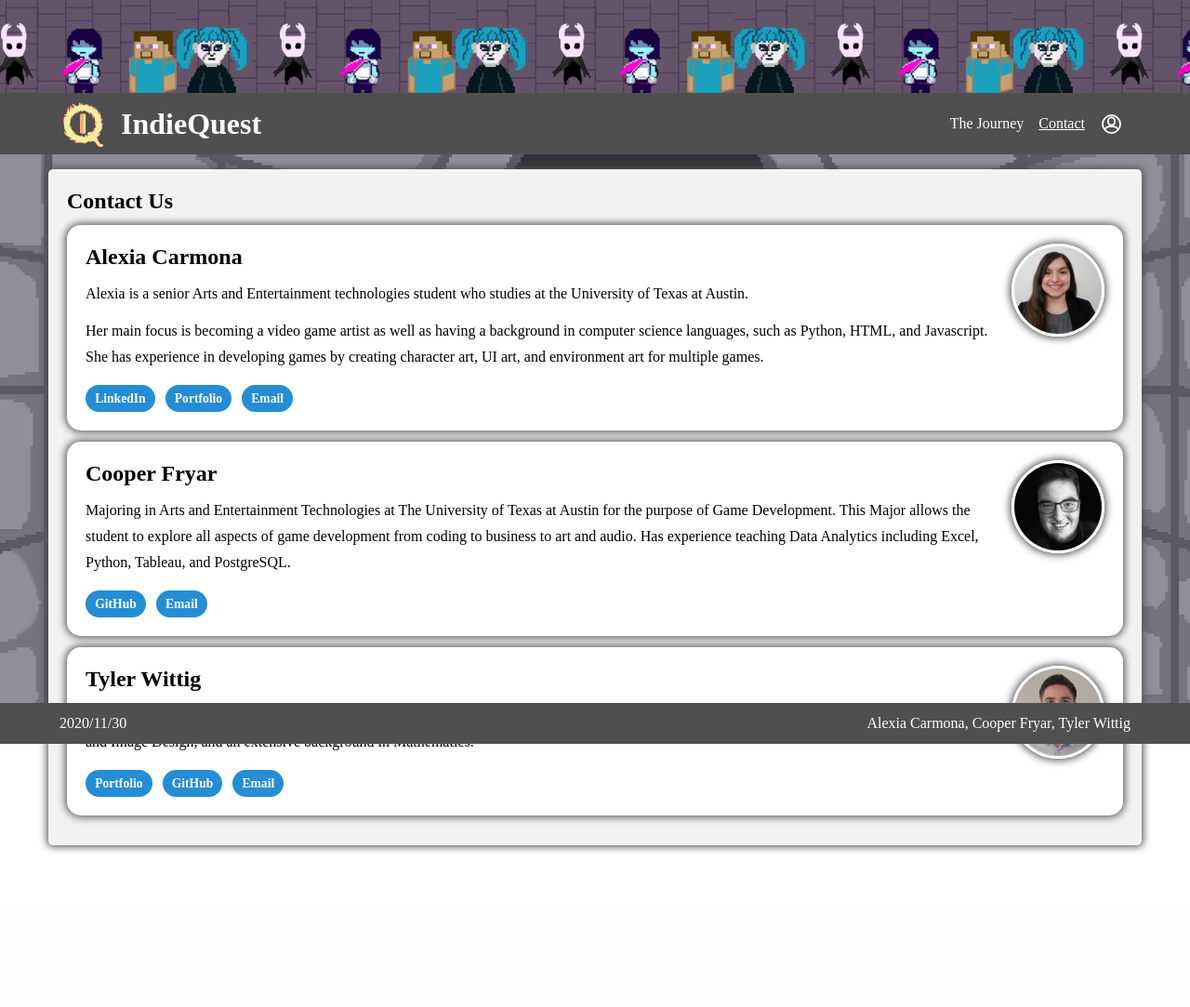
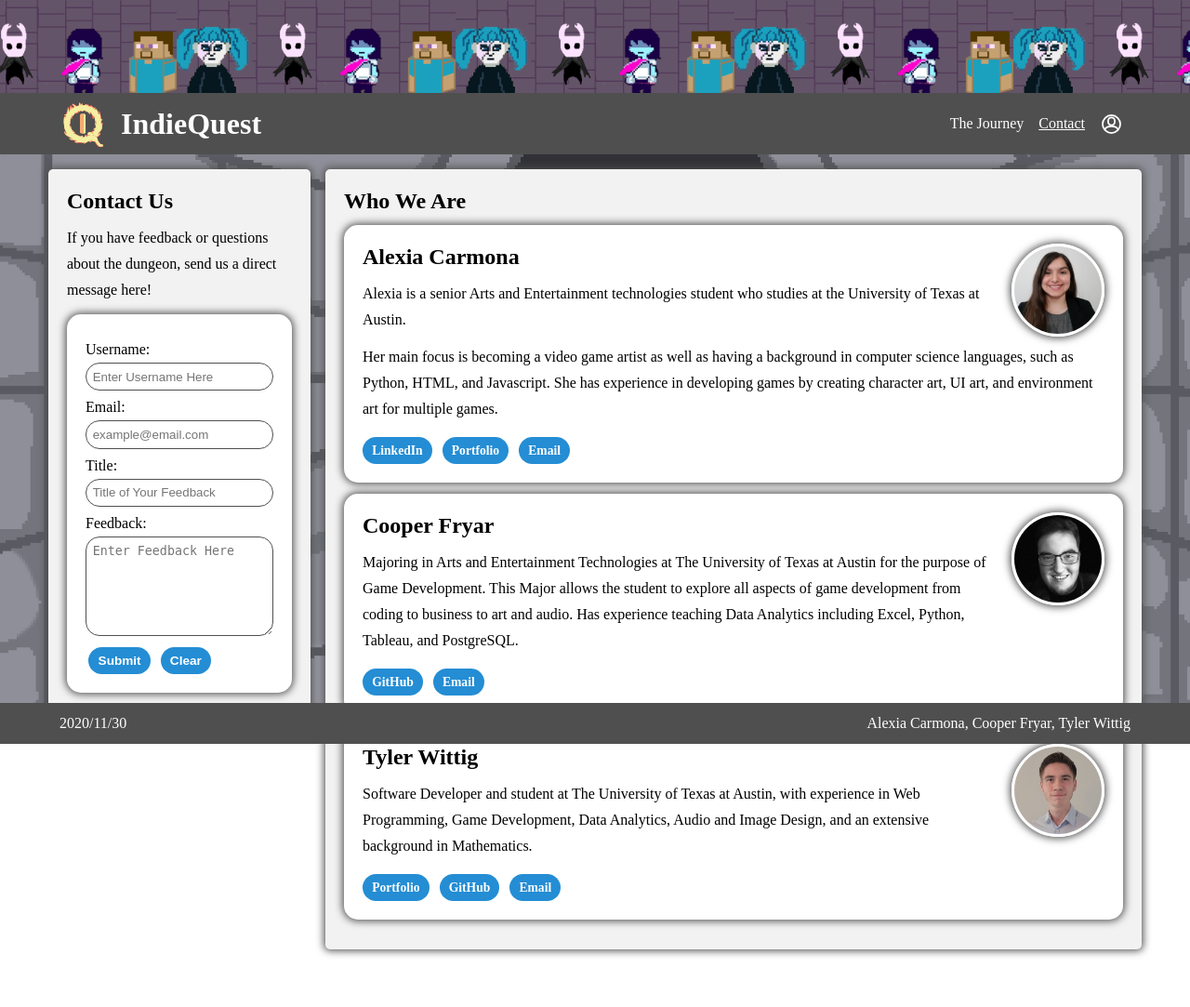
Before and after one commit to twit96/IndieQuest, a PHP site: page /contact/ in a window 1280 px wide. Shown: the whole page at 93% size. Before the commit the page ends 917 px from the top, so only its background shows below. Run offline with PHP 8.4, Linux system fonts and the light colour scheme; some web fonts are replaced.

Commit message:
Added Ajax Contact Form
Wrapped contact form blurbs in center div, added left div and placed contact form in it. (in contact/index.php)

Added contact_form.php to process, validate, and handle form data.

Added contact_form.js to add ajax functionality to page, and to provide UI validation of form data.

Added styles to main.css for contact page form.

```diff
--- a/assets/css/main.css
+++ b/assets/css/main.css
@@ -296,7 +296,7 @@ header a {
 }
 
 /* reflow page layout on small screens */
-@media (max-width: 930px) {
+@media (max-width: 975px) {
   /* sidebars shift to top and bottom of page */
   #page-wrapper { flex-direction: column-reverse; }
 
@@ -364,14 +364,43 @@ header a {
   box-shadow: 0 0 0.5em 0.1em var(--nav-bg);
 }
 
-/* @media (max-width: 650px) { .contact .avatar { width: 25%; } } */
-
 /* prevent floated profile images from overflowing container */
 .contact section { overflow: auto;}
 
 /* Contact Links */
 .contact nav { padding-top: 1em; }
 .contact a { margin-right: 0.5em; }
+
+
+/* Contact Form */
+#contact-form label {
+  display: flex;
+  flex-direction: column;
+  align-items: flex-start;
+  margin: 0.25em 0;
+}
+
+#contact-form input[type=text], #contact-form input[type=password], #contact-form textarea {
+  display: block;
+  padding: 0.5em;
+  width: 100%;
+  border-radius: 15px;
+  border: 1px solid var(--nav-bg);
+  color: var(--link-text);
+}
+
+#contact-form input[type=text]:focus, #contact-form input[type=password]:focus, #contact-form textarea:focus {
+  outline: none;
+  border: 1px solid var(--link-text);
+  box-shadow: 0 0 0.25em 0.1em var(--link-text);
+}
+
+#contact-form textarea {
+  height: 8em;
+}
+
+#contact-form .buttons { margin-top: 0.75em; }
+#contact-form .btn { margin: 0 0.25em; }
 
 /* Footer ------------------------------------------------------------------ */
 footer {
--- /dev/null
+++ b/assets/js/contact_form.js
@@ -0,0 +1,83 @@
+/* contact_form.js */
+
+
+/**
+* Function to provide user feedback on form value by changing the style of the
+* form input fields. No return value.
+*/
+function doFormFeedback(username, email, title, feedback) {
+  // Form Styles Feedback (quick and dirty code)
+  if (username == '') {
+    document.getElementById('user').style.border = "1px solid red";
+  } else { document.getElementById('user').style.border = "1px solid #4f4f4f"; }
+
+  if (email == '') {
+    document.getElementById('email').style.border = "1px solid red";
+  } else { document.getElementById('email').style.border = "1px solid #4f4f4f"; }
+
+  if (title == '') {
+    document.getElementById('title').style.border = "1px solid red";
+  } else { document.getElementById('title').style.border = "1px solid #4f4f4f"; }
+
+  if (feedback == '') {
+    document.getElementById('feedback').style.border = "1px solid red";
+  } else { document.getElementById('feedback').style.border = "1px solid #4f4f4f"; }
+
+  // Reset Form if Successful Submit
+  if (!((username == '') || (email == '') || (title == '') || (feedback == ''))) {
+    document.getElementById("contact-form").reset();
+  }
+}
+
+
+/**
+* Function to reset any form styles previously set by doFormFeedback().
+* Called on form reset button click. No return value.
+*/
+function resetForm() {
+  // resest ajax text
+  document.getElementById('ajax_container').innerHTML = "If you have feedback or questions about the dungeon, send us a direct message here!";
+  // reset form styles
+  document.getElementById('user').style.border = "1px solid #4f4f4f";
+  document.getElementById('email').style.border = "1px solid #4f4f4f";
+  document.getElementById('title').style.border = "1px solid #4f4f4f";
+  document.getElementById('feedback').style.border = "1px solid #4f4f4f";
+}
+
+
+/**
+* Function to work as engine for this script. Called on form submit button
+* click. Configures browser support for ajax functionality, pulls form values,
+* calls doFormFeedback() for JavaScript validation, and passes form values into
+* contact_form.php for PHP processing. No return value.
+*/
+function ajaxFunction() {
+
+  // Ajax Config
+  var ajaxRequest;
+  ajaxRequest = new XMLHttpRequest();
+  ajaxRequest.onreadystatechange = function() {
+    if (ajaxRequest.readyState == 4) {
+      var ajaxDisplay = document.getElementById('ajax_container');
+      ajaxDisplay.innerHTML = ajaxRequest.responseText;
+    }
+  }
+
+  // Pull Form Values
+  var username = document.getElementById('user').value;
+  var email = document.getElementById('email').value;
+  var title = document.getElementById('title').value;
+  var feedback = document.getElementById('feedback').value;
+
+  // Provide UI Feedback on Form Values
+  doFormFeedback(username, email, title, feedback);
+
+  // Build and Send Ajax String
+  var queryString = "?username=" + username ;
+  queryString +=  "&email=" + email;
+  queryString +=  "&title=" + title;
+  queryString +=  "&feedback=" + feedback;
+  ajaxRequest.open("GET", "../assets/php/contact_form.php" + queryString, true);
+  ajaxRequest.send(null);
+
+}
--- a/contact/index.php
+++ b/contact/index.php
@@ -10,6 +10,7 @@
     <script src="https://ajax.googleapis.com/ajax/libs/jquery/3.3.1/jquery.min.js"></script>
     <script src="../assets/js/header_state.js" defer></script>
     <script src="../assets/js/page_config.js" defer></script>
+    <script src="../assets/js/contact_form.js" defer></script>
   </head>
 
   <body>
@@ -39,9 +40,31 @@
       <!-- Profile Popup -->
       <?php include ('../assets/php/profile_popup.php'); ?>
 
-      <div>
+      <div id="left">
         <article>
           <h1>Contact Us</h1>
+          <p id="ajax_container">
+            If you have feedback or questions about the dungeon, send us a
+            direct message here!
+          </p>
+          <form id="contact-form" method="POST">
+            <section>
+              <label>Username: <input type="text" id="user" name="c_username" placeholder="Enter Username Here" required /></label>
+              <label>Email: <input type="text" id="email" name="c_email" placeholder="example@email.com" required /></label>
+              <label>Title: <input type="text" id="title" name="c_subject" placeholder="Title of Your Feedback" required /></label>
+              <label>Feedback: <textarea id="feedback" name="c_feedback" placeholder="Enter Feedback Here" required /></textarea></label>
+              <div class="buttons">
+                <input class="btn" type="button" onclick="ajaxFunction()" value="Submit"/>
+                <button class="btn" type="reset" onclick="resetForm()">Clear</button>
+              </div>
+            </section>
+          </form>
+        </article>
+      </div>
+
+      <div id="center">
+        <article>
+          <h1>Who We Are</h1>
 
           <section>
             <img class="avatar r-float" src="../assets/img/avatar-alexia.jpg" alt="Alexia Avatar" />
```
Also changed, not shown: assets/php/contact_form.php (added, +128 -0 lines).
